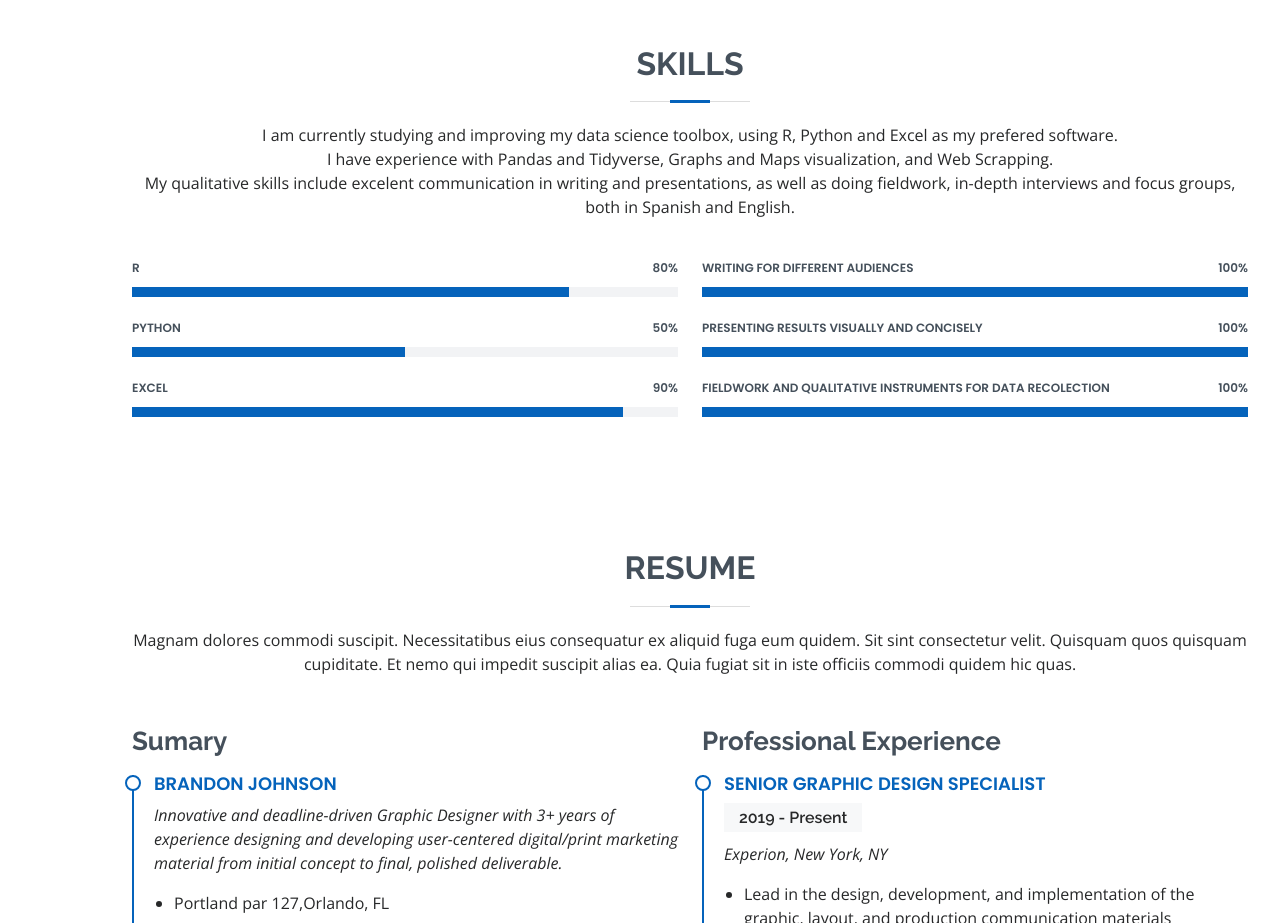
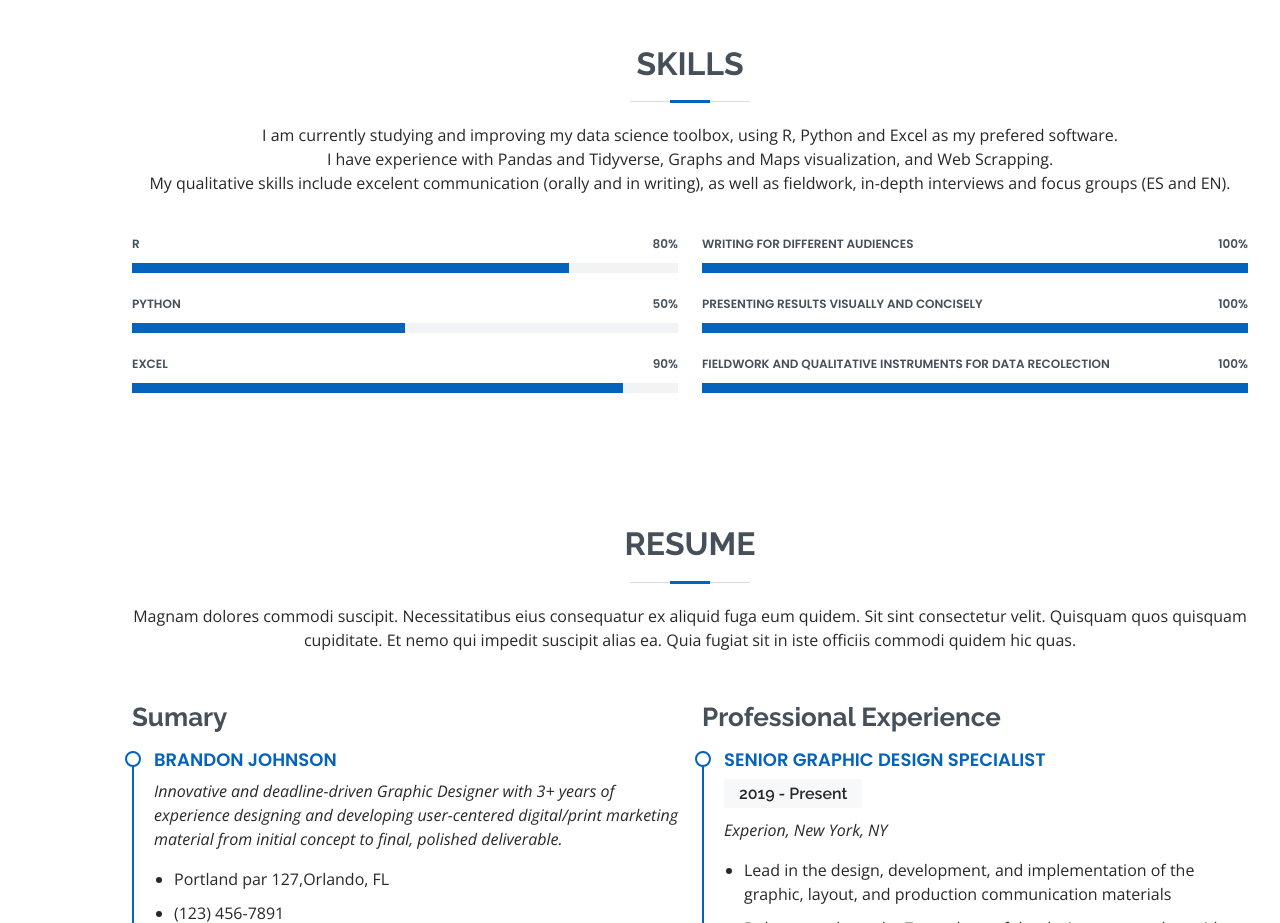
Before and after one commit to ABoyco/Portafolio, a plain HTML site: page index.html in a window 1280 px wide. Shown: the part 2000-2923 px from the top of the page. Drawn offline with nearby package versions, Linux system fonts and the light colour scheme.

Commit message:
Update index.html

```diff
--- a/index.html
+++ b/index.html
@@ -178,7 +178,7 @@
           <h2>Skills</h2>
           <p>I am currently studying and improving my data science toolbox, using R, Python and Excel as my prefered software. <br>
             I have experience with Pandas and Tidyverse, Graphs and Maps visualization, and Web Scrapping. <br>
-            My qualitative skills include excelent communication in writing and presentations, as well as doing fieldwork, in-depth interviews and focus groups, both in Spanish and English. </p>
+            My qualitative skills include excelent communication (orally and in writing), as well as fieldwork, in-depth interviews and focus groups (ES and EN). </p>
         </div>
 
         <div class="row skills-content">
```
